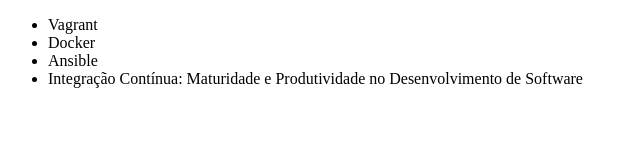
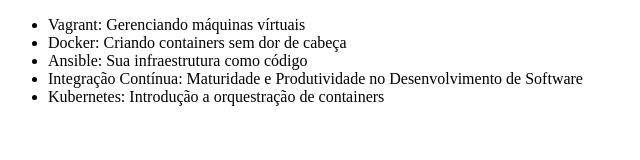
Before and after one commit to ErikaDias/Git_e_github, a plain HTML site: page index.html in a window 1280 px wide. Shown: the whole page, without its empty margins (0-640 px from the left). Drawn offline with Linux system fonts and the light colour scheme.

Commit message:
Incluido nome dos cursos

```diff
--- a/index.html
+++ b/index.html
@@ -8,10 +8,11 @@
 </head>
 <body>
     <ul>
-        <li>Vagrant</li>
-        <li>Docker</li>
-        <li>Ansible</li>
+        <li>Vagrant: Gerenciando máquinas vírtuais</li>
+        <li>Docker: Criando containers sem dor de cabeça</li>
+        <li>Ansible: Sua infraestrutura como código</li>
         <li>Integração Contínua: Maturidade e Produtividade no Desenvolvimento de Software</li>
+        <li>Kubernetes: Introdução a orquestração de containers</li>
     </ul>
 </body>
 </html>
```
Also changed, not shown: Comandos.txt.
